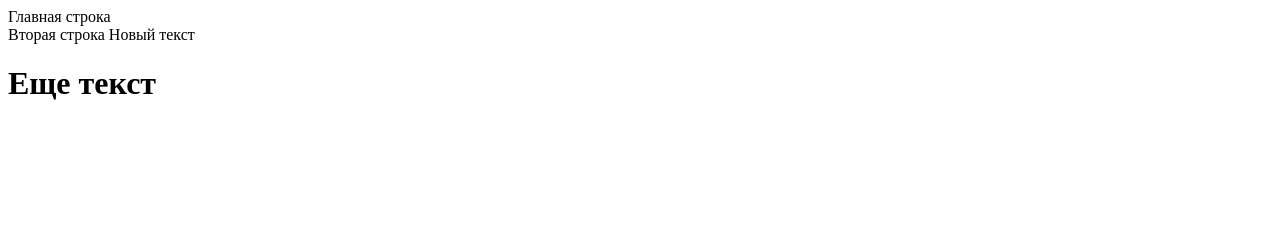
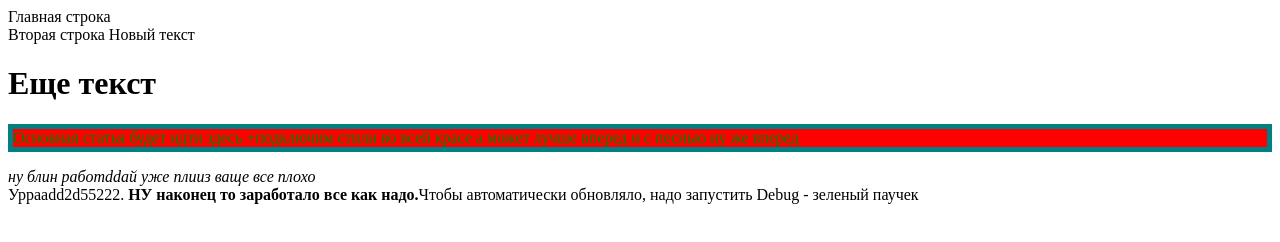
Before and after one commit to Slepoy123/Test, a plain HTML site: page index.html in a window 1280 px wide. Drawn offline with Linux system fonts and the light colour scheme.

```diff
--- /dev/null
+++ b/css/styles.css
@@ -0,0 +1,5 @@
+p{
+    color:darkturquoise;
+    border:5px solid teal;
+    background: red;
+}
--- a/index.html
+++ b/index.html
@@ -3,11 +3,16 @@
 <head>
     <meta charset="UTF-8">
     <title>Title</title>
+    <link rel="stylesheet" href="css/styles.css">
+    <link rel="stylesheet" href="test.css">
 </head>
 <body>
 <div class="main">Главная строка</div>
 <span>Вторая строка</span>
 Новый текст
 <h1>Еще текст</h1>
+<p> Основная статья будет идти здесь +подключим стили во всей красе а может лучше вперед и с песнью ну же вперед</p>
+<i>ну блин работddай уже плииз ваще все плохо</i>
+<div> Уррааdd2d55222. <b>НУ наконец то заработало все как надо.</b>Чтобы автоматически обновляло, надо запустить Debug - зеленый паучек</div>
 </body>
 </html>
--- /dev/null
+++ b/test.css
@@ -0,0 +1 @@
+p{color:green;}
```
